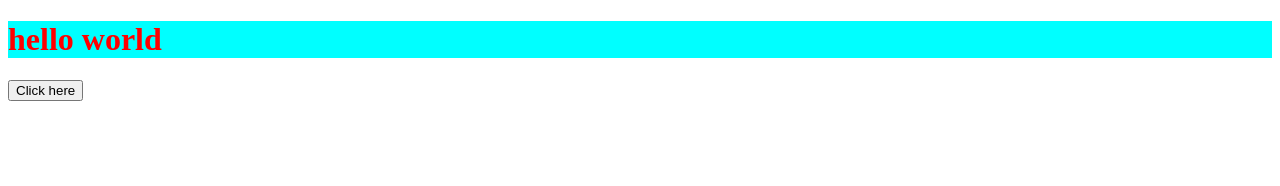
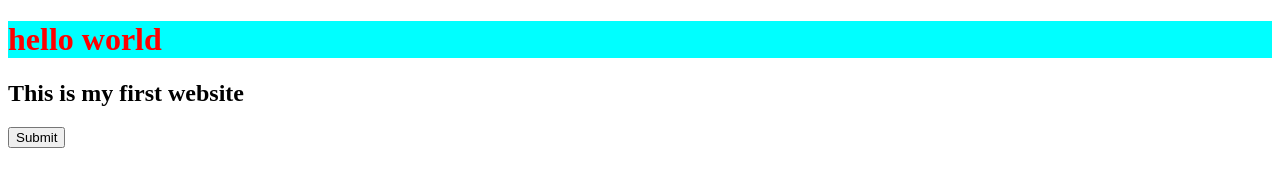
Before and after one commit to PRSGOUD/ravindar, a plain HTML site: page index.html in a window 1280 px wide. Drawn offline with Linux system fonts and the light colour scheme.

Commit message:
update index file

```diff
--- a/index.html
+++ b/index.html
@@ -7,6 +7,7 @@
 </head>
 <body>
  <h1>hello world</h1>
- <button onclick="fun1()">Click here</button>
+ <h2>This is my first website</h2>
+<button>Submit</button>
 </body>
 </html>
```
